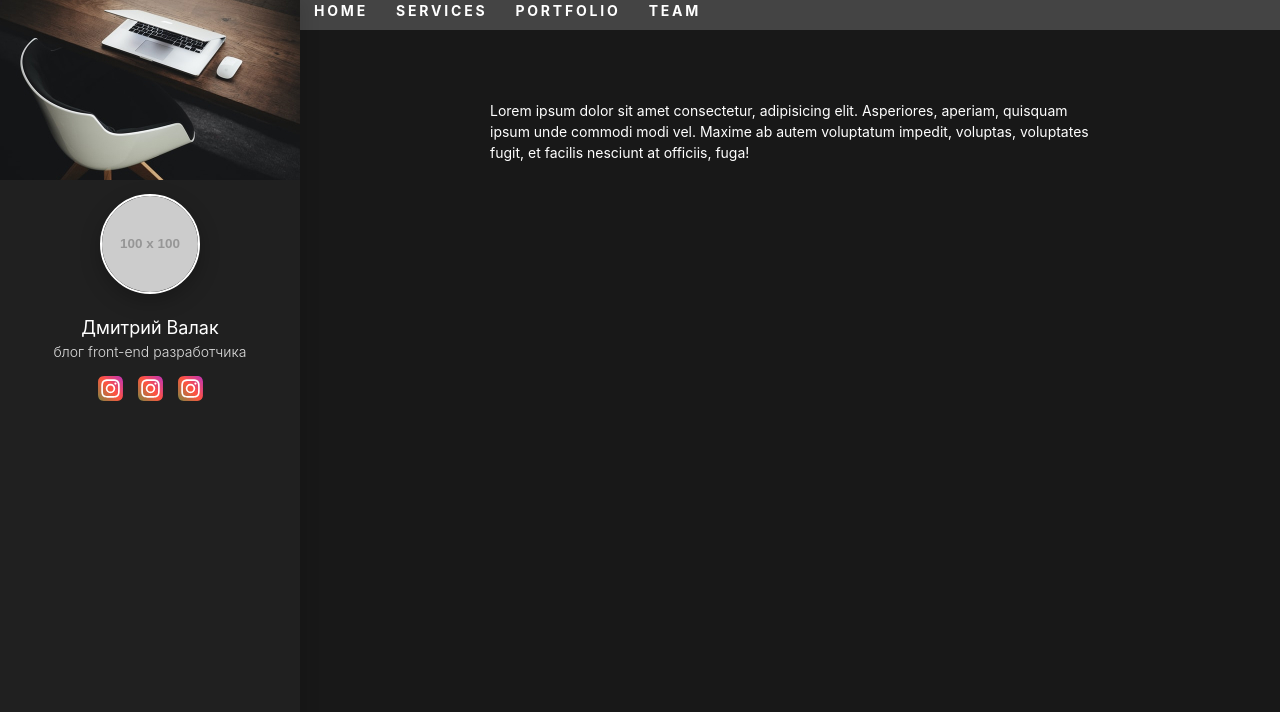
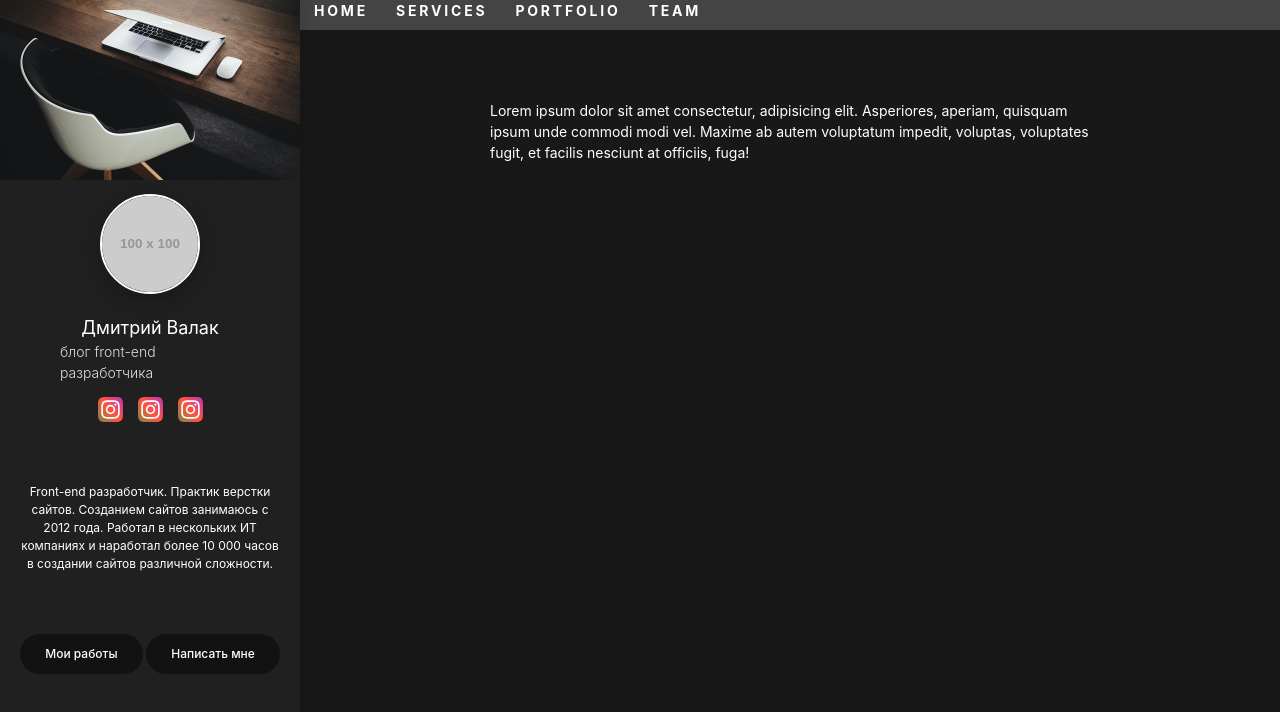
Before and after one commit to vitasgit/valak, a plain HTML site: page index.html in a window 1280 px wide. Drawn offline with Linux system fonts and the light colour scheme; placeholder pictures from the web are drawn by us.

Commit message:
update sidebar
add profile text element and sidebare footer btns

```diff
--- a/index.html
+++ b/index.html
@@ -104,6 +104,7 @@
 
 				<ul class="social">
 					<li class="social__item">
+						<a class="social__link" href="#" target="_blank">
 							<img
 								class="social__icon"
 								src="assets/img/sidebar/instagram.svg"
@@ -113,6 +114,7 @@
 					</li>
 
 					<li class="social__item">
+						<a class="social__link" href="#" target="_blank">
 							<img
 								class="social__icon"
 								src="assets/img/sidebar/instagram.svg"
@@ -122,6 +124,7 @@
 					</li>
 
 					<li class="social__item">
+						<a class="social__link" href="#" target="_blank">
 							<img
 								class="social__icon"
 								src="assets/img/sidebar/instagram.svg"
@@ -131,12 +134,23 @@
 					</li>
 				</ul>
 				<!-- /.social -->
+
+				<div class="profile__text">
+					<p>
+						Front-end разработчик. Практик верстки сайтов.
+						Созданием сайтов занимаюсь с 2012 года. Работал в нескольких ИТ компаниях и наработал более 10 000 часов в создании сайтов различной сложности.
+					</p>
+				</div>
+				<!-- /.profile__text -->
 			</div>
+			<!-- /.profile -->
 		</div>
 		<!-- /.sidebar__content -->
 
 		<div class="sidebar__footer">
+			<a class="btn btn--red" href="#">Мои работы</a>
 
+			<button class="btn btn--blue" type="button">Написать мне</button>
 		</div>
 	</aside>
 	<div class="main">
--- a/src/assets/sass/blocks/_btn.scss
+++ b/src/assets/sass/blocks/_btn.scss
@@ -1,25 +1,20 @@
 .btn {
-	width: 50%;
-	color: white;
+	display: inline-block;
+	vertical-align: top;
+
+	padding: 1.1em 2.1em;
+
+	font-size: 1.2rem;
+	font-weight: 500;
+	font-family: inherit;
+	line-height: 1.1;
+
+	color: $white;
+	background-color: $secondary;
+
 	text-align: center;
-	background-color: $primary;
 	text-decoration: none;
-	font-size: 1.5em;
-	border-radius: 20px;
-	padding: .5em;
-	margin-top: 1.5em;
-	transition: background-color .14s linear;
-
-	&:hover {
-		background-color: lighten($primary, 5%);
-	}
+	border: none;
+	border-radius: 3em;
+	cursor: pointer;
 }
-
-.btn-cta {
-	background-color: $cta-color;
-	transition: background-color .14s linear;
-
-	&:hover {
-		background-color: lighten($cta-color, 5%);
-	}
-}
--- a/src/assets/sass/blocks/_media.scss
+++ b/src/assets/sass/blocks/_media.scss
@@ -14,8 +14,4 @@
 	.page__subhead {
 		font-size: 1.5em;
 	}
-
-	.btn {
-		width: 80%;
-	}
 }
--- a/src/assets/sass/blocks/_profile.scss
+++ b/src/assets/sass/blocks/_profile.scss
@@ -1,5 +1,13 @@
 .profile {
+	&__text {
+		font-size: 1.2rem;
+		text-align: center;
+		border-top: 1px solid #1c1c1c;
+		border-bottom: 1px solid #1c1c1c;
 
+		padding: 3rem 0;
+		margin: 3rem 0;
+	}
 }
 
 .profile-figure {
--- a/src/assets/sass/blocks/_sidebar.scss
+++ b/src/assets/sass/blocks/_sidebar.scss
@@ -23,4 +23,14 @@
 	&__img {
 		object-fit: cover;
 	}
+
+	&__content,
+	&__footer {
+		padding: 0 2rem;
+	}
+
+	&__footer {
+		display: flex;
+		justify-content: space-between;
+	}
 }
--- a/src/assets/sass/style.scss
+++ b/src/assets/sass/style.scss
@@ -52,11 +52,11 @@ img {
 @import "blocks/_sidebar.scss";
 @import "blocks/_profile.scss";
 @import "blocks/_social.scss";
+@import "blocks/_btn.scss";
 
 
 
 /* old styles */
-@import "blocks/_btn.scss";
 @import "blocks/_scrollbar.scss";
 @import "blocks/_scrolldown.scss";
 
```
Also changed, not shown: src/tpl/partials/sidebar.html (+23 -12 lines), assets/css/style.css, assets/css/style.min.css.
